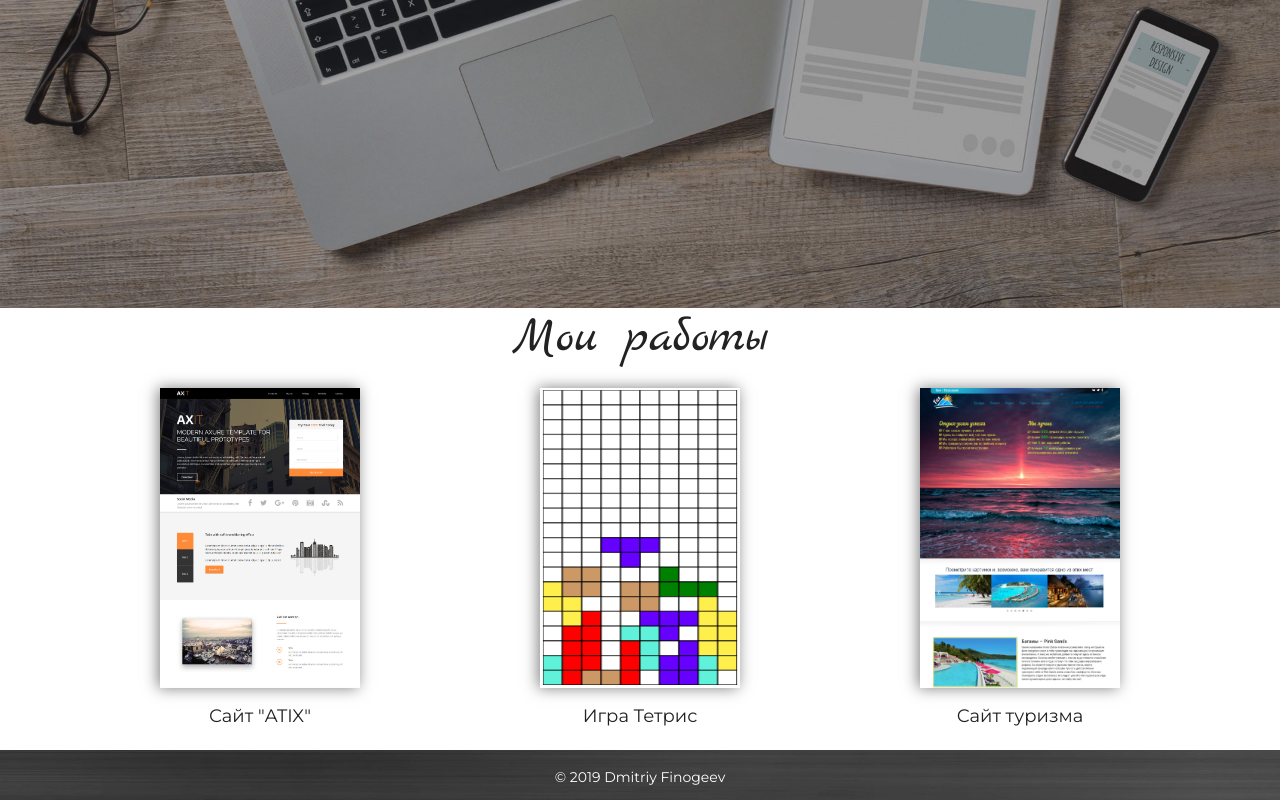
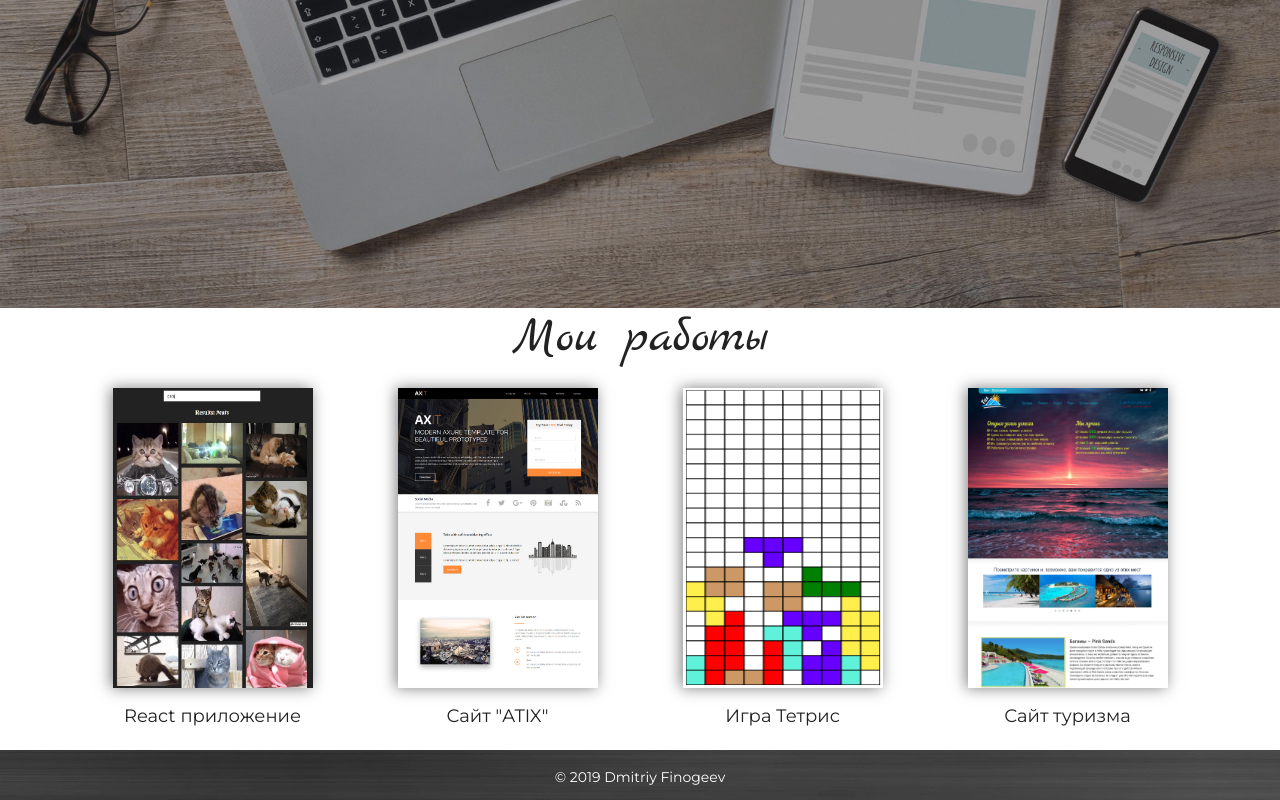
Before and after one commit to Findmitrey/findmitrey.github.io, a plain HTML site: page index.html in a window 1280 px wide. Shown: the part 492-1292 px from the top of the page. Drawn offline with nearby package versions, Linux system fonts and the light colour scheme.

Commit message:
Add new project React-giphy

```diff
--- a/index.html
+++ b/index.html
@@ -63,7 +63,17 @@
         <h1>Мои работы</h1>
       </div>
         <div class="row">
-            <div class="col-lg-4 col-md-4 col-12">
+            <div class="col-lg-3 col-md-3 col-12">
+                <div class="site-link">
+                  <a href="https://findmitrey.github.io/React-giphy/" class="project-link">
+                    <img class="img" src="./img/React-giphy.JPG" alt="React site">
+                    <div class="description">
+                      React приложение
+                    </div>
+                  </a>
+                </div>
+            </div>
+            <div class="col-lg-3 col-md-3 col-12">
                 <div class="site-link">
                   <a href="https://findmitrey.github.io/Website_ATIX/" class="project-link">
                     <img class="img" src="./img/ATIX.jpg" alt="Tourism site">
@@ -73,7 +83,7 @@
                   </a>
                 </div>
             </div>
-            <div class="col-lg-4 col-md-4 col-12">
+            <div class="col-lg-3 col-md-3 col-12">
               <div class="site-link">
                   <a href="https://findmitrey.github.io/Tetrisgame/" class="project-link">
                     <img class="img" src="./img/Tetris.PNG" alt="Game Tetris">
@@ -83,7 +93,7 @@
                   </a>
               </div>
             </div>
-            <div class="col-lg-4 col-md-4 col-12">
+            <div class="col-lg-3 col-md-3 col-12">
               <div class="site-link">
                 <a href="https://findmitrey.github.io/my_site/" class="project-link">
                   <img class="img" src="./img/MyFirstSite.jpg" alt="Tourism site">
```
Also changed, not shown: img/React-giphy.JPG (added).
